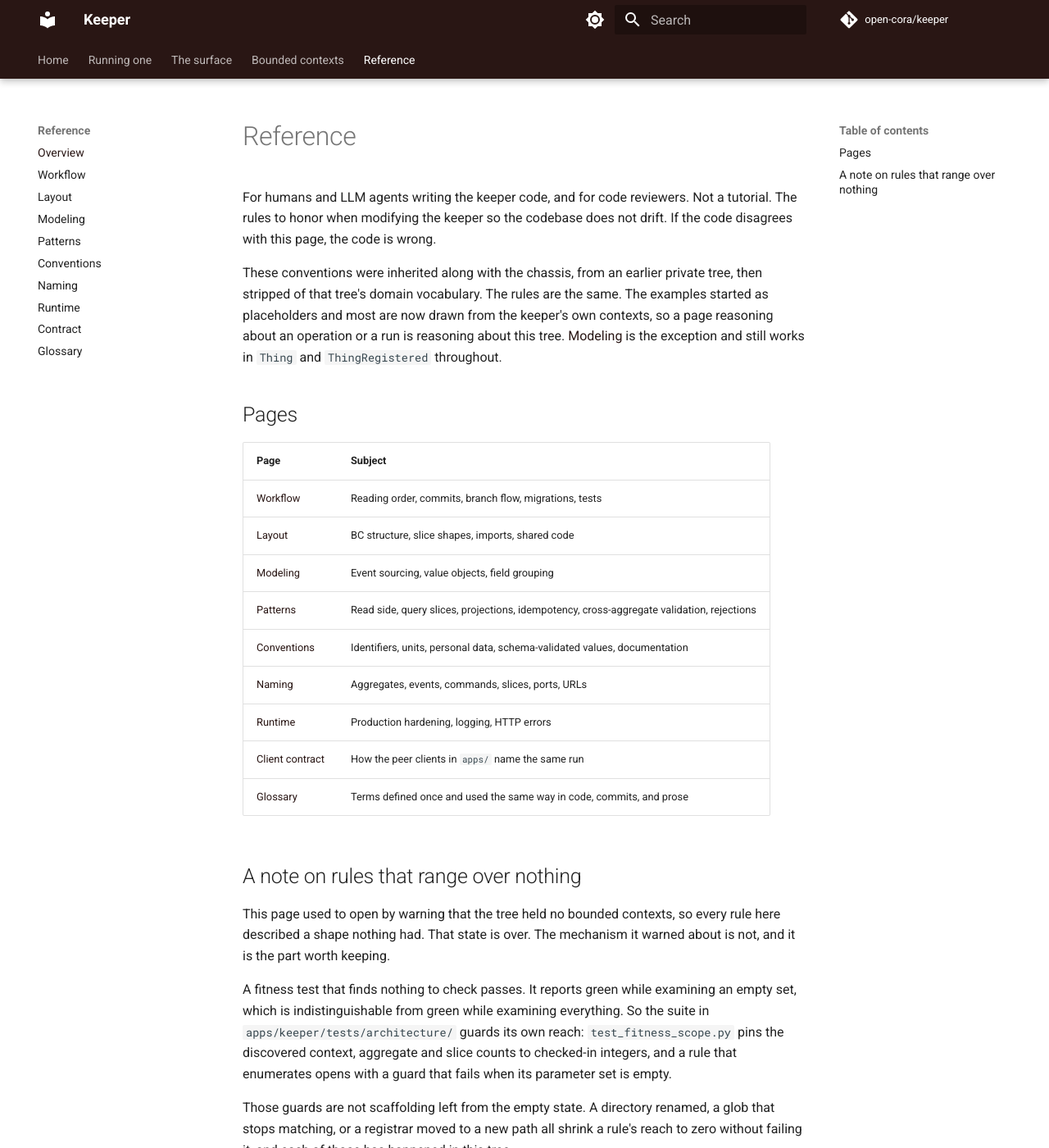
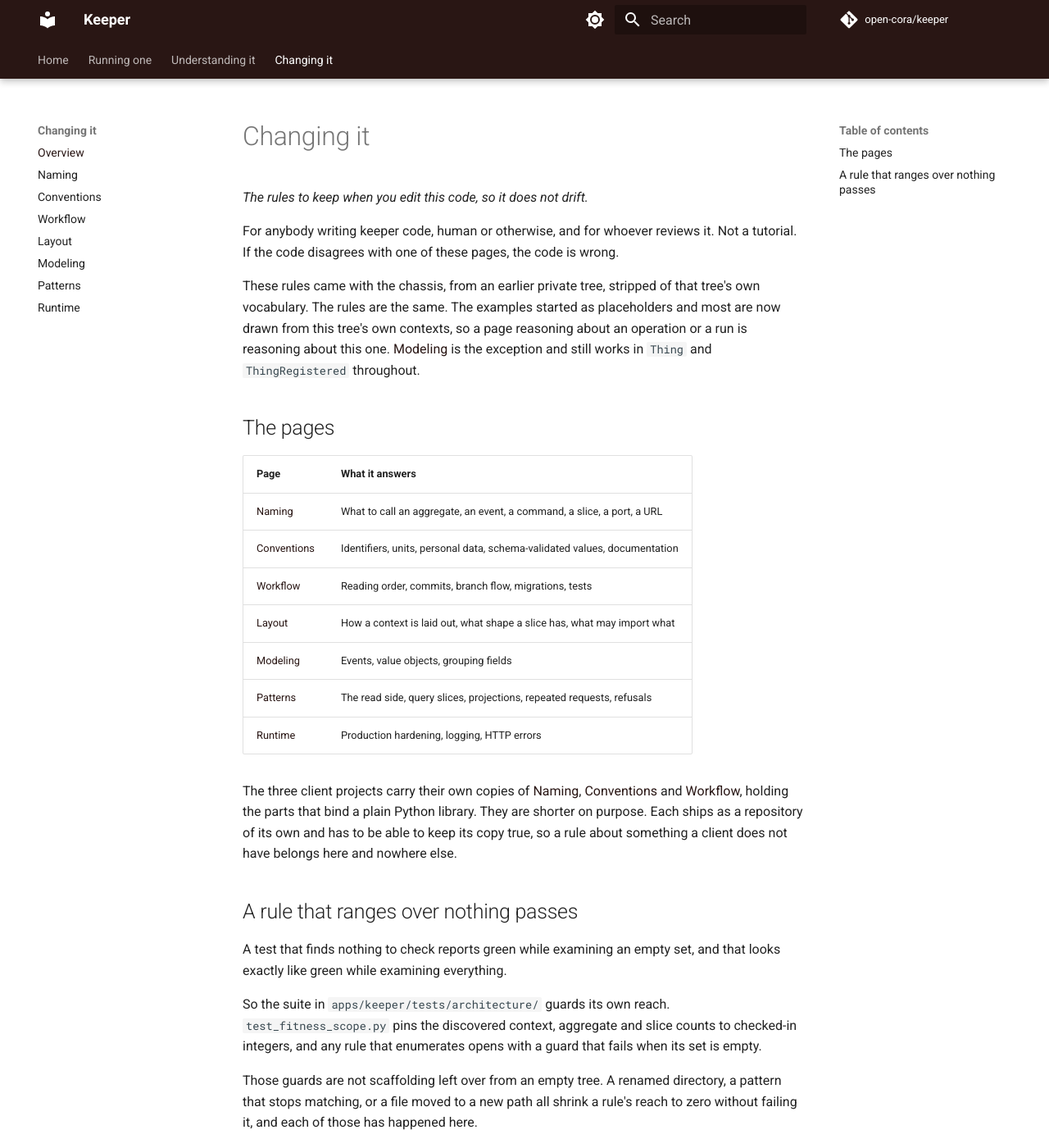
Before and after one commit to open-cora/keeper, an MkDocs documentation site: the page built from docs/reference/index.md, in a window 1280 px wide and 1400 px high. Shown: the whole window at 82% size. Built offline with MkDocs 1.6.1 and Material for MkDocs 9.7.7, drawn with Linux system fonts in a browser that asks for light colours; some web fonts are replaced; comment, search, counter and statistics services are not loaded; some of the changed text lies outside the part shown.

Commit message:
docs: the same question has the same filename on all four sites
"Reference" meant two different things. On the keeper it was ten pages of
rules for somebody changing the code. On the clients it was everything
that was not the landing page, mixing what the thing does with how to
edit it. All four sites now carry the same four tabs, and the two that
were one shelf are split by who is reading: Understanding it, and
Changing it.

The naming rules lived in naming.md on one site and conventions.md on the
other three. Commits, branch flow and test names lived in workflow.md on
one and conventions.md on the other three. So "what do I call this event"
was a different filename depending on which repository you were in. The
clients now have naming.md and workflow.md too, cut out of the page that
held them, and their conventions page is what was left, which is all
about writing things down.

The clients' copies are shorter than the keeper's and stay that way. Each
ships as a repository of its own and has to be able to keep its copy
true, so a rule about something a client does not have belongs in the
keeper and nowhere else.

One conflict is why this was worth doing rather than cosmetic. The rule
against claiming enforcement that does not exist told two different
histories in three copies, one about twenty inherited claims and one
about a pre-staging cleanup, each written as though it were the general
case. A reader of either took it for the rule. It now states the rule,
which is true of all three.

Co-Authored-By: Claude Opus 5 (1M context) <noreply@anthropic.com>

```diff
--- a/docs/reference/index.md
+++ b/docs/reference/index.md
@@ -1,27 +1,46 @@
-# Reference
+# Changing it
 
-For humans and LLM agents writing the keeper code, and for code reviewers. Not a tutorial. The rules to honor when modifying the keeper so the codebase does not drift. If the code disagrees with this page, the code is wrong.
+*The rules to keep when you edit this code, so it does not drift.*
 
-These conventions were inherited along with the chassis, from an earlier private tree, then stripped of that tree's domain vocabulary. The rules are the same. The examples started as placeholders and most are now drawn from the keeper's own contexts, so a page reasoning about an operation or a run is reasoning about this tree. [Modeling](modeling.md) is the exception and still works in `Thing` and `ThingRegistered` throughout.
+For anybody writing keeper code, human or otherwise, and for whoever reviews it.
+Not a tutorial. If the code disagrees with one of these pages, the code is wrong.
 
-## Pages
+These rules came with the chassis, from an earlier private tree, stripped of that
+tree's own vocabulary. The rules are the same. The examples started as
+placeholders and most are now drawn from this tree's own contexts, so a page
+reasoning about an operation or a run is reasoning about this one.
+[Modeling](modeling.md) is the exception and still works in `Thing` and
+`ThingRegistered` throughout.
 
-| Page | Subject |
+## The pages
+
+| Page | What it answers |
 | --- | --- |
+| [Naming](naming.md) | What to call an aggregate, an event, a command, a slice, a port, a URL |
+| [Conventions](conventions.md) | Identifiers, units, personal data, schema-validated values, documentation |
 | [Workflow](workflow.md) | Reading order, commits, branch flow, migrations, tests |
-| [Layout](layout.md) | BC structure, slice shapes, imports, shared code |
-| [Modeling](modeling.md) | Event sourcing, value objects, field grouping |
-| [Patterns](patterns.md) | Read side, query slices, projections, idempotency, cross-aggregate validation, rejections |
-| [Conventions](conventions.md) | Identifiers, units, personal data, schema-validated values, documentation |
-| [Naming](naming.md) | Aggregates, events, commands, slices, ports, URLs |
+| [Layout](layout.md) | How a context is laid out, what shape a slice has, what may import what |
+| [Modeling](modeling.md) | Events, value objects, grouping fields |
+| [Patterns](patterns.md) | The read side, query slices, projections, repeated requests, refusals |
 | [Runtime](runtime.md) | Production hardening, logging, HTTP errors |
-| [Client contract](client-contract.md) | How the peer clients in `apps/` name the same run |
-| [Glossary](glossary.md) | Terms defined once and used the same way in code, commits, and prose |
 
-## A note on rules that range over nothing
+The three client projects carry their own copies of [Naming](naming.md),
+[Conventions](conventions.md) and [Workflow](workflow.md), holding the parts that
+bind a plain Python library. They are shorter on purpose. Each ships as a
+repository of its own and has to be able to keep its copy true, so a rule about
+something a client does not have belongs here and nowhere else.
 
-This page used to open by warning that the tree held no bounded contexts, so every rule here described a shape nothing had. That state is over. The mechanism it warned about is not, and it is the part worth keeping.
+## A rule that ranges over nothing passes
 
-A fitness test that finds nothing to check passes. It reports green while examining an empty set, which is indistinguishable from green while examining everything. So the suite in `apps/keeper/tests/architecture/` guards its own reach: `test_fitness_scope.py` pins the discovered context, aggregate and slice counts to checked-in integers, and a rule that enumerates opens with a guard that fails when its parameter set is empty.
+A test that finds nothing to check reports green while examining an empty set,
+and that looks exactly like green while examining everything.
 
-Those guards are not scaffolding left from the empty state. A directory renamed, a glob that stops matching, or a registrar moved to a new path all shrink a rule's reach to zero without failing it, and each of those has happened in this tree.
+So the suite in `apps/keeper/tests/architecture/` guards its own reach.
+`test_fitness_scope.py` pins the discovered context, aggregate and slice counts
+to checked-in integers, and any rule that enumerates opens with a guard that
+fails when its set is empty.
+
+Those guards are not scaffolding left over from an empty tree. A renamed
+directory, a pattern that stops matching, or a file moved to a new path all
+shrink a rule's reach to zero without failing it, and each of those has happened
+here.
--- a/mkdocs.yml
+++ b/mkdocs.yml
@@ -59,31 +59,24 @@ markdown_extensions:
 nav:
   - Home: index.md
   - Running one: running.md
-  - The surface: surface.md
-  - Bounded contexts:
-      - Access: bounded-contexts/access.md
-      - Authority: bounded-contexts/authority.md
-      - Execution: bounded-contexts/execution.md
-      - Custody: bounded-contexts/custody.md
-      - Counsel: bounded-contexts/counsel.md
-      - Equipment: bounded-contexts/equipment.md
-      - Pursuit: bounded-contexts/pursuit.md
-  - Reference:
+  - Understanding it:
+      - The surface: surface.md
+      - Contract: reference/client-contract.md
+      - Glossary: reference/glossary.md
+      - Bounded contexts:
+          - Access: bounded-contexts/access.md
+          - Authority: bounded-contexts/authority.md
+          - Execution: bounded-contexts/execution.md
+          - Custody: bounded-contexts/custody.md
+          - Counsel: bounded-contexts/counsel.md
+          - Equipment: bounded-contexts/equipment.md
+          - Pursuit: bounded-contexts/pursuit.md
+  - Changing it:
       - Overview: reference/index.md
+      - Naming: reference/naming.md
+      - Conventions: reference/conventions.md
       - Workflow: reference/workflow.md
       - Layout: reference/layout.md
       - Modeling: reference/modeling.md
       - Patterns: reference/patterns.md
-      - Conventions: reference/conventions.md
-      - Naming: reference/naming.md
       - Runtime: reference/runtime.md
-      - Contract: reference/client-contract.md
-      - Glossary: reference/glossary.md
-
-markdown_extensions:
-  - admonition
-  - tables
-  - toc:
-      permalink: true
-  - pymdownx.superfences
-  - pymdownx.highlight
```
Also changed, not shown: docs/index.md (+24 -18 lines).
